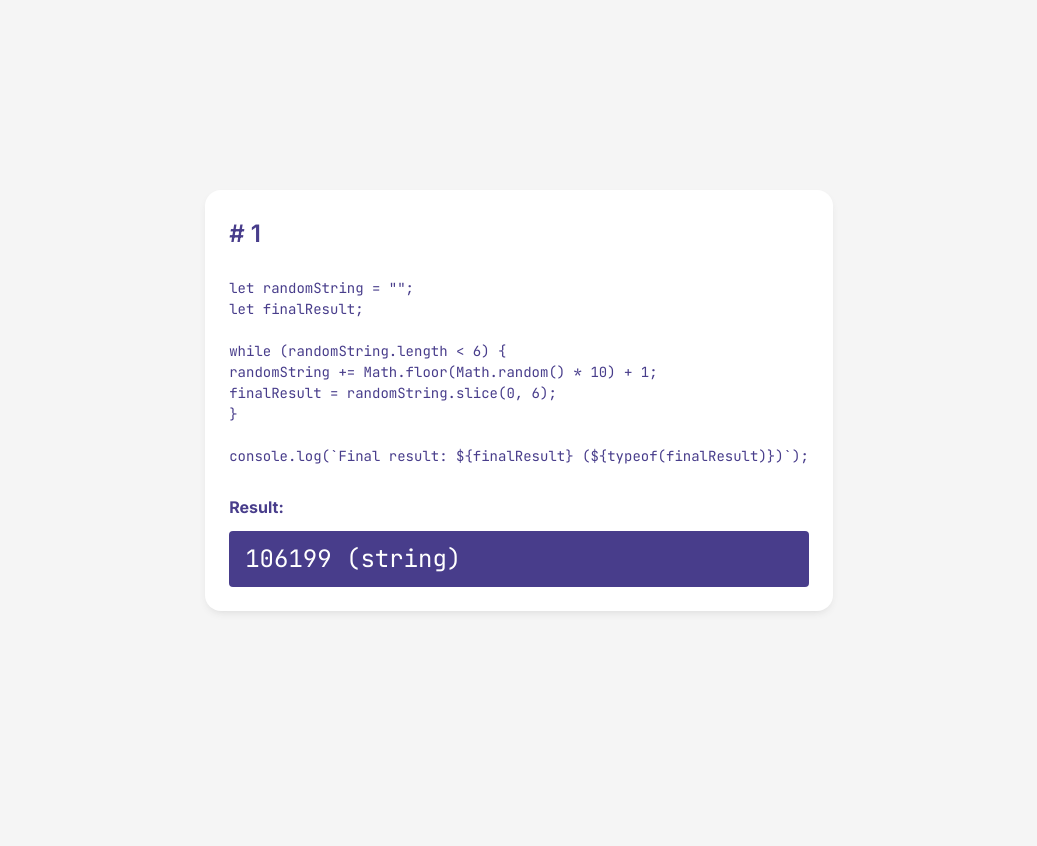
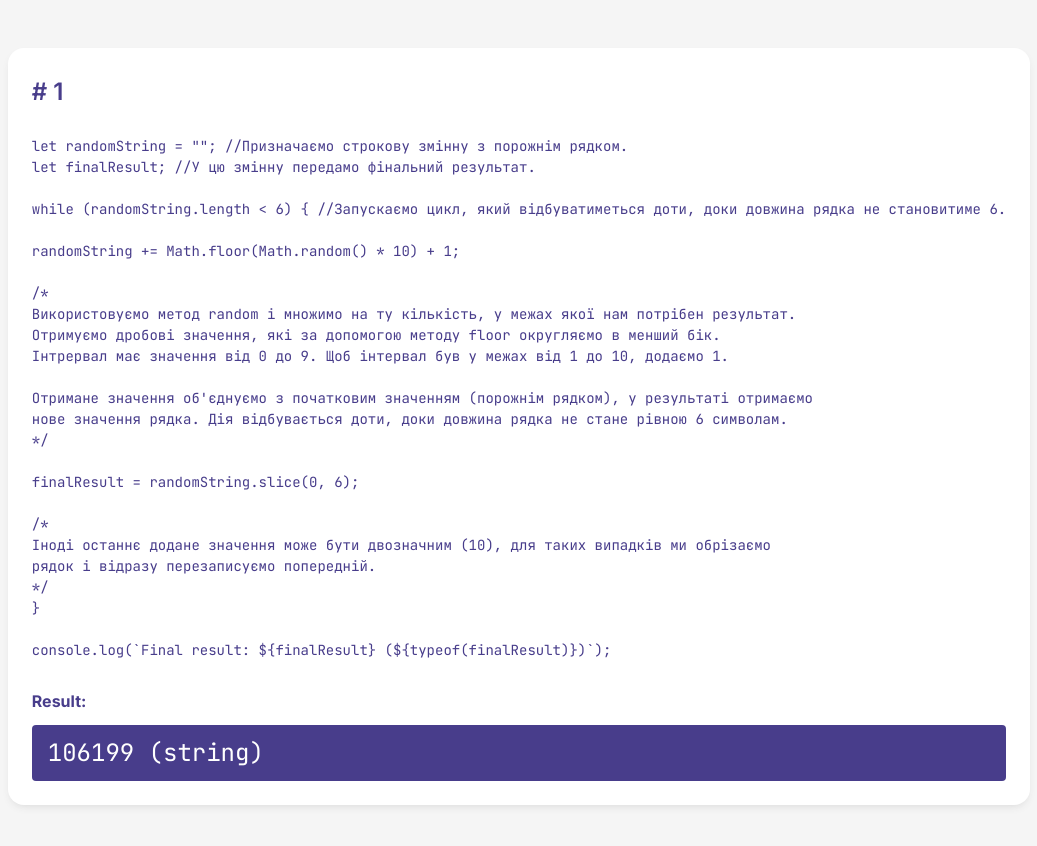
Before and after one commit to sameleh/Projector, a plain HTML site: page Homework2/index.html in a window 1280 px wide. Shown: the whole page, without its empty margins (121-1158 px from the left). Before the commit the page ends 800 px from the top, so only its background shows below. Drawn offline with Linux system fonts and the light colour scheme.

Commit message:
Update index.html

```diff
--- a/Homework2/index.html
+++ b/Homework2/index.html
@@ -11,12 +11,28 @@
     <div class="card">
         <h2># 1</h2>
         <pre>
-            let randomString = "";
-            let finalResult;
+            let randomString = ""; //Призначаємо строкову змінну з порожнім рядком.
+            let finalResult; //У цю змінну передамо фінальний результат.
 
-            while (randomString.length < 6) {
+            while (randomString.length < 6) { //Запускаємо цикл, який відбуватиметься доти, доки довжина рядка не становитиме 6.
+
                 randomString += Math.floor(Math.random() * 10) + 1;
+
+                /*
+                Використовуємо метод random і множимо на ту кількість, у межах якої нам потрібен результат.
+                Отримуємо дробові значення, які за допомогою методу floor округляємо в менший бік.
+                Інтрервал має значення від 0 до 9. Щоб інтервал був у межах від 1 до 10, додаємо 1.
+
+                Отримане значення об'єднуємо з початковим значенням (порожнім рядком), у результаті отримаємо
+                нове значення рядка. Дія відбувається доти, доки довжина рядка не стане рівною 6 символам.
+                */
+
                 finalResult = randomString.slice(0, 6);
+
+                /*
+                Іноді останнє додане значення може бути двозначним (10), для таких випадків ми обрізаємо
+                рядок і відразу перезаписуємо попередній.
+                */
             }
 
             console.log(`Final result: ${finalResult} (${typeof(finalResult)})`);
```
